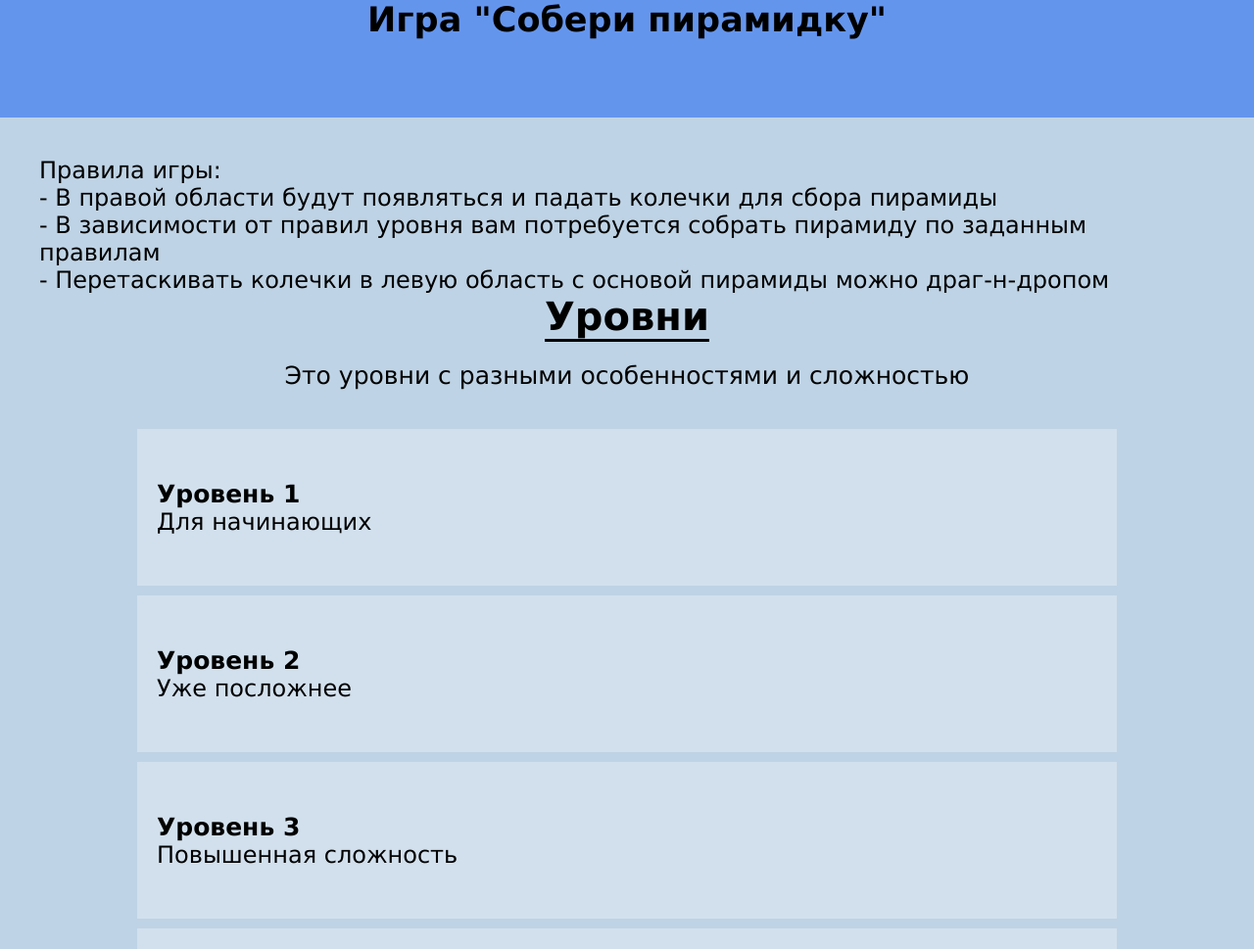
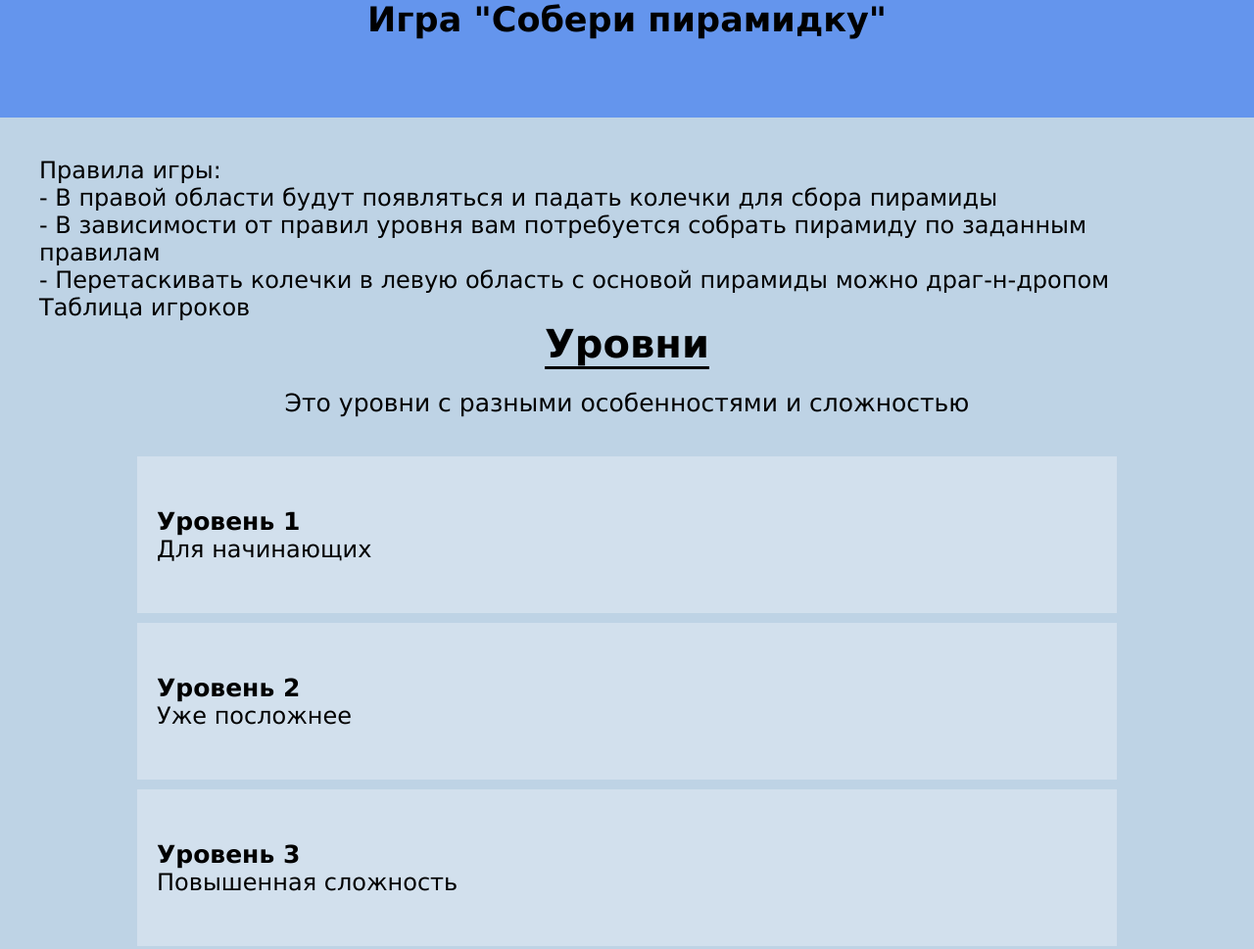
Before and after one commit to hvostPyr/hvostPyr.github.io, a website built with webpack: page public/index.html in a window 1280 px wide. Shown: the top 969 px of the page at 98% size. Built offline with nearby package versions, Linux system fonts and the light colour scheme.

Commit message:
Update index.html

```diff
--- a/public/index.html
+++ b/public/index.html
@@ -18,6 +18,7 @@
 	<p>- В зависимости от правил уровня вам потребуется собрать пирамиду по заданным правилам</p>
 	<p>- Перетаскивать колечки в левую область с основой пирамиды можно драг-н-дропом</p>
 	<p id = "winners" class = "winners">
+		<p>Таблица игроков</p>
 	</p>
 	<div class="table">
 					<h3 class="title"> Уровни</h3>
```
